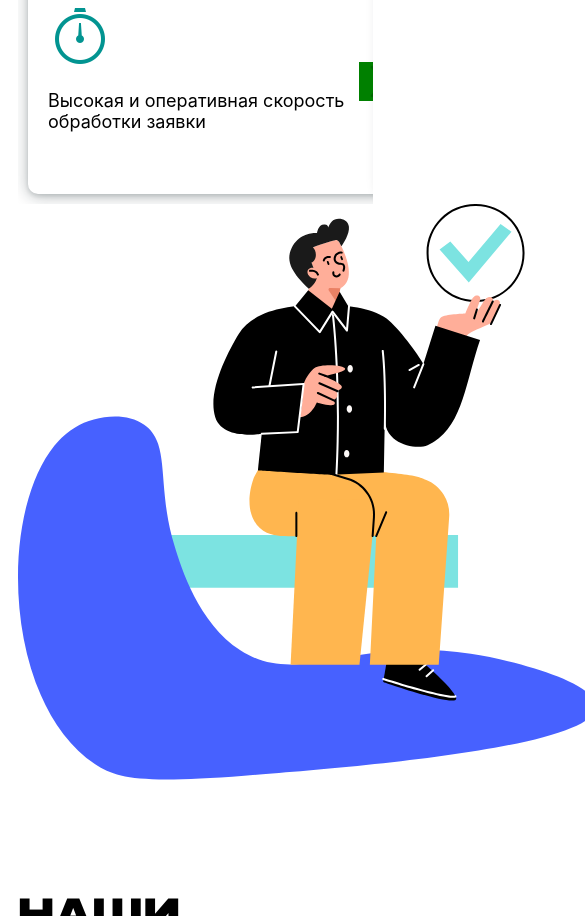
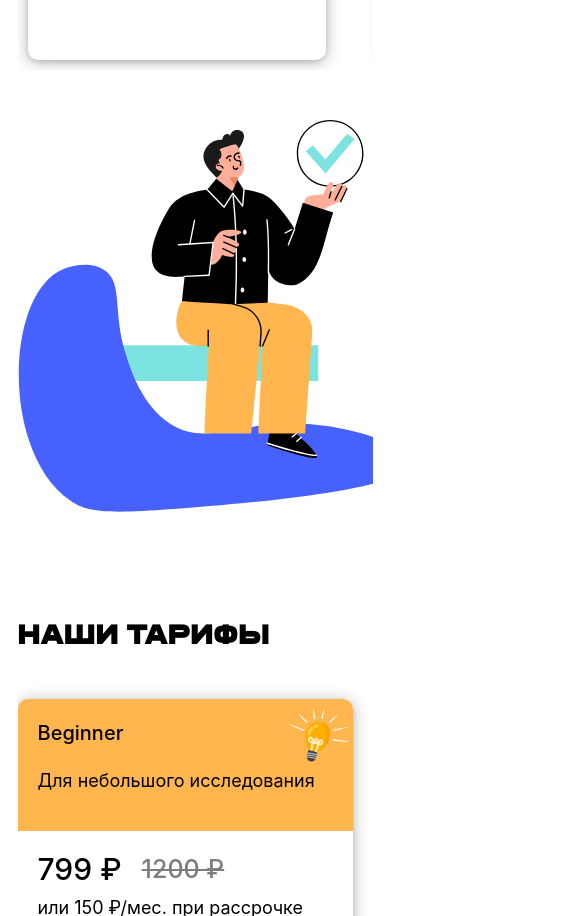
Before and after one commit to pizarrosch/diploma-project-skillfactory-react, a React (Create React App) app: page /dashboard in a window 390 px wide. Shown: the part 1084-2000 px from the top of the page, 585 px wide, since content can reach past the window. Built offline with nearby package versions, Linux system fonts and the light colour scheme.

Commit message:
Create media query 400px for main page

```diff
--- a/src/components/Card/Card.module.scss
+++ b/src/components/Card/Card.module.scss
@@ -9,3 +9,10 @@
   font-size: 18px;
   resize: none;
 }
+
+@media all and (max-width: 400px) {
+  .root {
+    width: 298px;
+    min-width: 298px;
+  }
+}
--- a/src/components/Card/Card.tsx
+++ b/src/components/Card/Card.tsx
@@ -5,7 +5,7 @@ import React from "react";
 export default function Card({src, text}: ImgSource) {
     return (
         <div className={s.root}>
-            <img src={src} alt='' />
+            <img className={s.card} src={src} alt='' />
             <p>{text}</p>
         </div>
     )
--- a/src/components/Footer/Footer.module.scss
+++ b/src/components/Footer/Footer.module.scss
@@ -21,3 +21,14 @@
     }
   }
 }
+
+@media all and (max-width: 400px) {
+  .footer {
+    padding: 0 15px 0 10px;
+
+    .footerLogo {
+      width: 111px;
+      height: 111px;
+    }
+  }
+}
--- a/src/components/Footer/Footer.tsx
+++ b/src/components/Footer/Footer.tsx
@@ -5,7 +5,7 @@ import s from './Footer.module.scss';
 export default function Footer() {
     return (
         <footer className={s.footer}>
-            <img src={footerLogo} alt='company logo'/>
+            <img className={s.footerLogo} src={footerLogo} alt='company logo'/>
             <div className={s.contactsDataContainer}>
                 <div className={s.contactsData}>
                     <span>г. Москва, Цветной б-р, 40</span>
--- a/src/components/Header/Header.module.scss
+++ b/src/components/Header/Header.module.scss
@@ -3,11 +3,13 @@
   align-items: center;
   justify-content: space-between;
   height: 93px;
-  margin: 0 10px;
+  margin: 0 40px;
 }
 
 @media all and (max-width: 400px) {
   .header {
+    margin: 0 10px;
+
      .headerLogo {
        width: 111px;
        height: 111px;
--- a/src/components/Main/Main.module.scss
+++ b/src/components/Main/Main.module.scss
@@ -12,13 +12,19 @@
     display: flex;
   }
 
-  .paragraph {
+  .paragraph,
+  .ourTariffs
+  {
     font-family: 'Ferry Black', sans-serif;
     font-size: 60px;
     font-weight: 900;
     text-transform: uppercase;
     margin-bottom: 20px;
     margin-top: 100px;
+  }
+
+  .ourTariffs {
+    font-size: 45px;
   }
 
   .slider {
@@ -94,7 +100,7 @@
 {
   width: 355px;
   margin-left: 30px;
-  margin-top: 70px;
+  margin-top: 60px;
 }
 
 .loginButton {
@@ -145,13 +151,36 @@
 @media all and (max-width: 400px) {
   .root {
     margin: 0 10px;
+    overflow: hidden;
 
     .publicationSearchContainer {
       flex-direction: column;
+      margin-top: -60px;
     }
 
-    .paragraph {
+    .paragraph,
+    .ourTariffs
+    {
       font-size: 28px;
+    }
+
+    .sittingManImg {
+      width: 891px;
+      height: 392px;
+      margin-top: 50px;
+    }
+
+    .tariffCardsContainer {
+      flex-direction: column;
+      gap: 0;
+    }
+
+    .activatedTariff,
+    .seeDetailsButton
+    {
+      width: 287px;
+      font-size: 18px;
+      margin: 40px 23px;
     }
   }
 }
--- a/src/components/Main/MainPage.tsx
+++ b/src/components/Main/MainPage.tsx
@@ -78,7 +78,7 @@ export default function MainPage() {
                 <img src={bgImage1} alt='man pointing at the screen'/>
             </div>
             <div className={s.sliderContainerWrapper}>
-                <p style={{fontSize: '45px'}} className={s.paragraph}>Почему именно мы</p>
+                <p className={s.ourTariffs}>Почему именно мы</p>
                 <div className={s.sliderContainer}>
                     <Carousel
                         additionalTransfrom={0}
@@ -142,9 +142,9 @@ export default function MainPage() {
                     </Carousel>
                 </div>
             </div>
-            <img src={sittingMan} alt='sittingMan'/>
+            <img className={s.sittingManImg} src={sittingMan} alt='sittingMan'/>
             <div>
-                <p style={{fontSize: '45px'}} className={s.paragraph}>Наши тарифы</p>
+                <p className={s.ourTariffs}>Наши тарифы</p>
                 <div className={s.tariffCardsContainer}>
                     {
                         tariffCardContents.map((tariffCard: TTariffCard) => {
--- a/src/components/TariffCard/Tariff.module.scss
+++ b/src/components/TariffCard/Tariff.module.scss
@@ -7,8 +7,17 @@
   margin-bottom: 100px;
   margin-top: 70px;
 
-  .eighteen-px-text {
+  .eighteen-px-text,
+  .monthlyRate
+  {
     font-size: 18px;
+  }
+
+  .monthlyRate p {
+    padding-left: 30px;
+    margin-bottom: 0;
+    margin-top: 0;
+    height: 22px;
   }
 
   .tariff-title {
@@ -77,6 +86,12 @@
   .tariff-options {
     padding-left: 30px;
 
+    .tariffIncludes {
+      font-size: 20px;
+      font-weight: 500;
+      margin-bottom: 10px
+    }
+
     .tariff-options__option {
       display: flex;
       gap: 10px;
@@ -85,3 +100,64 @@
     }
   }
 }
+
+@media all and (max-width: 400px) {
+  .root {
+    width: 335px;
+    height: 512px;
+    margin-top: 30px;
+    margin-bottom: 20px;
+
+    .eighteen-px-text {
+      font-size: 16px;
+    }
+
+    .tariff-title {
+      position: relative;
+
+      .tariff-title__title {
+        font-size: 20px;
+        width: 300px;
+        margin-bottom: 25px;
+        margin-left: -10px;
+      }
+
+      .tariff-title__image {
+        position: absolute;
+        width: 59px;
+        height: 53px;
+        right: 5px;
+        top: 10px;
+      }
+
+      .tariff-title__description {
+        margin-left: -10px;
+      }
+    }
+
+    .tariff-details-container {
+
+      .monthlyRate p {
+        margin: 0 0 0 -10px;
+        width: 273px;
+      }
+
+      .current-tariff-icon {
+        display: none;
+      }
+
+      .price-container {
+        margin-left: -10px;
+        margin-top: -10px;
+      }
+    }
+
+    .tariff-options {
+      margin-left: -10px;
+
+      .tariffIncludes {
+        font-size: 18px;
+      }
+    }
+  }
+}
--- a/src/components/TariffCard/TariffCard.tsx
+++ b/src/components/TariffCard/TariffCard.tsx
@@ -43,10 +43,12 @@ export default function TariffCard(
                     <span className={st['price-container__actual-price']}>{actualPrice}</span>
                     <span className={st['price-container__old-price']}>{oldPrice}</span>
                 </div>
-                <span style={{paddingLeft: '30px'}} className={st['eighteen-px-text']}>{monthlyRate}</span>
+                <div className={st.monthlyRate}>
+                    <p>{monthlyRate}</p>
+                </div>
             </div>
             <div className={st['tariff-options']}>
-                <h6 style={{fontSize: '20px', fontWeight: 500, marginBottom: '10px'}}>В тариф входит:</h6>
+                <h6 className={st.tariffIncludes}>В тариф входит:</h6>
                 <div className={st['tariff-options__option']}>
                     <img src={checkmark} alt='checkmark'/>
                     <span className={st['eighteen-px-text']}>{tariffOptions.firstOption}</span>
```
